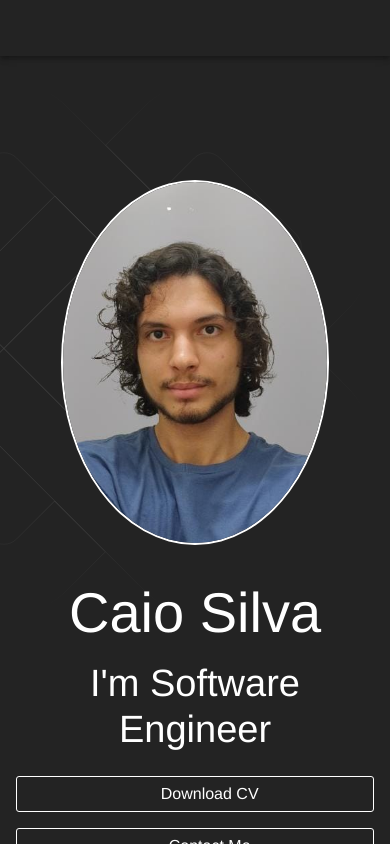
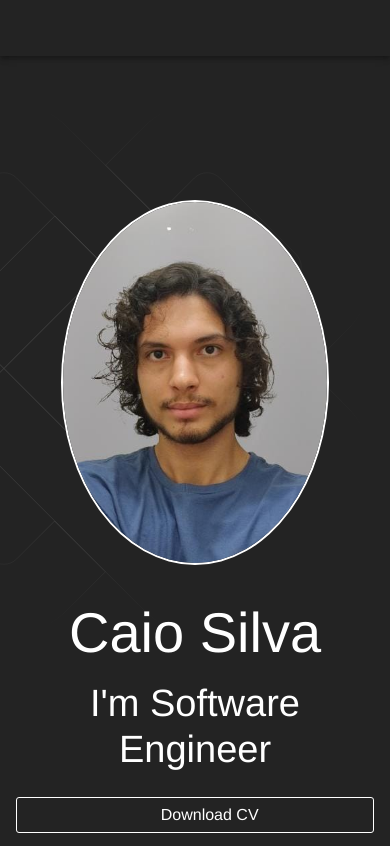
Before and after one commit to caio20538/my-portifolio, a React (Vite) app: page / in a window 390 px wide. Shown: the top 846 px of the page. Built offline with nearby package versions, Linux system fonts and the light colour scheme; some icons are missing.

Commit message:
fix: corrijido a visão do mobile

```diff
--- a/src/pages/Home/Sections/About/About.tsx
+++ b/src/pages/Home/Sections/About/About.tsx
@@ -14,7 +14,7 @@ export const About: React.FC = () =>{
 
     return(
         <>
-            <Container maxWidth="lg">
+            <Container maxWidth="lg" >
                 <Box id="about" pt={5} mb={3}>
                     <Typography variant="h2" textAlign="center">About me</Typography>
                 </Box>
--- a/src/pages/Home/Sections/Hero/style.ts
+++ b/src/pages/Home/Sections/Hero/style.ts
@@ -1,25 +1,32 @@
 import styled from "@emotion/styled"
 
-export const StyledHero = styled("div")( ({theme}) => ({
+export const StyledHero = styled("div")(({ theme }) => ({
   backgroundColor: theme.palette.primary.main,
   width: "100%",
+  paddingBottom: "2rem",
+
+  // No mobile: minHeight para evitar sobreposição
+  [theme.breakpoints.down("md")]: {
+    minHeight: "100vh",
+    paddingTop: "300px", // se ainda quiser espaçamento no topo
+  },
+
+  // No desktop: altura fixa da viewport
+  [theme.breakpoints.up("md")]: {
     height: "100vh",
+    paddingTop: "0",
+  },
+
   display: "flex",
   alignItems: "center",
+}));
 
-    //aqui é para o mobile preciso colocar os 2 pq as mudanças são aplicadaspara todos
-    [theme.breakpoints.up('xs')]: { // <= mobile
-        paddingTop: "300px",
-    },
 
-    [theme.breakpoints.up('md')]: { // >= mobile
-        paddingTop: "0",
-    },
-}));
 
 export const StyledImg = styled("img")(({theme}) => ({
   width: "75%",
   borderRadius: "50%",
   border: `2px solid ${theme.palette.primary.contrastText}`,
-    position: "relative"
+  position: "relative",
+  marginBottom: "30px", // exemplo para empurrar imagem pra cima/baixo
 }));
```
Lines whose indentation alone changed are shown as unchanged.
